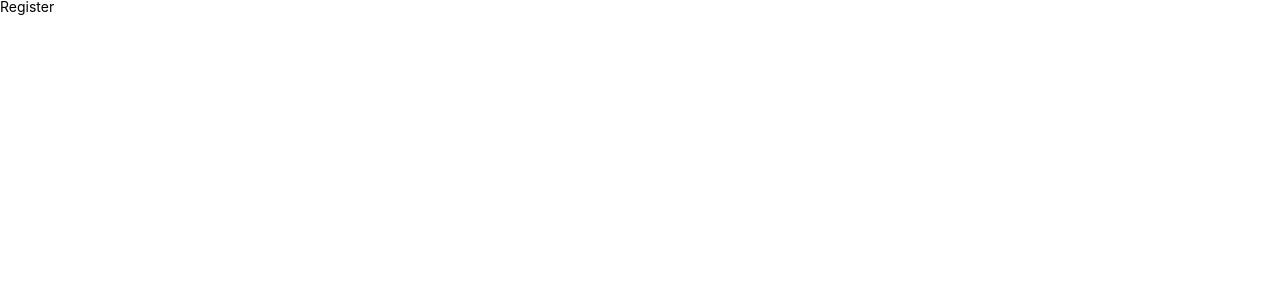
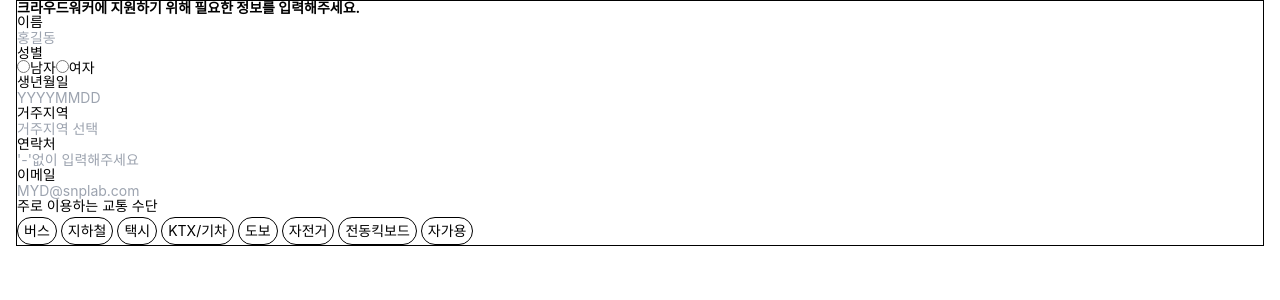
Before and after one commit to devMarco14/snplab_admin, a React (Create React App) app: page /register in a window 1280 px wide. Shown: the top 300 px of the page. Built offline with nearby package versions, Linux system fonts and the light colour scheme.

Commit message:
#10 design : RegisterPage퍼블리싱

```diff
--- a/src/App.tsx
+++ b/src/App.tsx
@@ -2,9 +2,7 @@ import React from 'react';
 import Routing from 'routes/Routing';
 
 function App() {
-  return (
-    <Routing />
-  );
+  return <Routing />;
 }
 
 export default App;
--- a/src/index.tsx
+++ b/src/index.tsx
@@ -1,7 +1,7 @@
 import React from 'react';
 import ReactDOM from 'react-dom/client';
 import { QueryClientProvider, QueryClient } from '@tanstack/react-query';
-import { BrowserRouter as Router} from 'react-router-dom';
+import { BrowserRouter as Router } from 'react-router-dom';
 import './index.css';
 import App from './App';
 
@@ -9,13 +9,13 @@ const queryClient = new QueryClient({
   defaultOptions: {
     queries: {
       staleTime: 1000 * 60,
-      refetchInterval: false
-    }
-  }
+      refetchInterval: false,
+    },
+  },
 });
 
 const root = ReactDOM.createRoot(
-  document.getElementById('root') as HTMLElement
+  document.getElementById('root') as HTMLElement,
 );
 root.render(
   <React.StrictMode>
@@ -24,5 +24,5 @@ root.render(
         <App />
       </Router>
     </QueryClientProvider>
-  </React.StrictMode>
+  </React.StrictMode>,
 );
--- /dev/null
+++ b/src/libs/utils/TRANSPORATION.ts
@@ -0,0 +1,10 @@
+export const TRANSPORATION = [
+  { id: 1, item: '버스' },
+  { id: 2, item: '지하철' },
+  { id: 3, item: '택시' },
+  { id: 4, item: 'KTX/기차' },
+  { id: 5, item: '도보' },
+  { id: 6, item: '자전거' },
+  { id: 7, item: '전동킥보드' },
+  { id: 8, item: '자가용' },
+];
--- a/src/libs/utils/constants.ts
+++ b/src/libs/utils/constants.ts
@@ -1,5 +1,5 @@
 enum Constants {
-  BASE_URL = 'http://localhost:8080'
+  BASE_URL = 'http://localhost:8080',
 }
 
 export default Constants;
--- a/src/pages/NotFound.tsx
+++ b/src/pages/NotFound.tsx
@@ -1,5 +1,5 @@
 import React from 'react';
 
 export default function NotFound() {
-  return <h1>You just activated my trap card</h1>
+  return <h1>You just activated my trap card</h1>;
 }
--- a/src/pages/register/Register.tsx
+++ b/src/pages/register/Register.tsx
@@ -1,5 +1,6 @@
 import React from 'react';
+import RegisterPage from './RegisterPage';
 
 export default function Register() {
-  return <h1>Register</h1>
+  return <RegisterPage />;
 }
--- /dev/null
+++ b/src/pages/register/RegisterPage.tsx
@@ -0,0 +1,60 @@
+import { TRANSPORATION } from 'libs/utils/TRANSPORATION';
+import React from 'react';
+
+function RegisterPage() {
+  return (
+    <section className="w-screen flex justify-center ">
+      <article className="w-full mx-4 border border-solid border-black">
+        <div className="w-3/5">
+          <h1 className="text-md font-bold">
+            크라우드워커에 지원하기 위해 필요한 정보를 입력해주세요.
+          </h1>
+        </div>
+        <div>
+          <div>이름</div>
+          <input type="text" placeholder="홍길동" />
+        </div>
+        <div>
+          <div>성별</div>
+          <form>
+            <input type="radio" id="male" name="gender" value="남자" />
+            남자
+            <input type="radio" id="male" name="gender" value="여자" />
+            여자
+          </form>
+        </div>
+        <div>
+          <div>생년월일</div>
+          <input type="number" placeholder="YYYYMMDD" />
+        </div>
+        <div>
+          <div>거주지역</div>
+          <input type="text" placeholder="거주지역 선택" />
+        </div>
+        <div>
+          <div>연락처</div>
+          <input type="number" placeholder="'-'없이 입력해주세요" />
+        </div>
+        <div>
+          <div>이메일</div>
+          <input type="text" placeholder="MYD@snplab.com" />
+        </div>
+        <div>
+          <div>주로 이용하는 교통 수단</div>
+          <form className="flex flex-wrap w-5/6">
+            {TRANSPORATION.map(({ item, id }) => (
+              <label className="flex" key={id} htmlFor="transporation">
+                <div className="flex h-7 mr-1 mt-1 rounded-3xl border border-solid border-black items-center px-1.5">
+                  {item}
+                </div>
+                <input className="hidden" type="checkbox" id="transporation" />
+              </label>
+            ))}
+          </form>
+        </div>
+      </article>
+    </section>
+  );
+}
+
+export default RegisterPage;
--- a/src/routes/Path.ts
+++ b/src/routes/Path.ts
@@ -1,7 +1,7 @@
 enum Path {
   LandingPage = '/',
   Register = '/register',
-  Admin = '/admin'
+  Admin = '/admin',
 }
 
 export default Path;
--- a/src/routes/Routing.tsx
+++ b/src/routes/Routing.tsx
@@ -9,7 +9,7 @@ import NotFound from 'pages/NotFound';
 export default function Routing() {
   return (
     <Routes>
-      <Route path={Path.LandingPage} element={<Landing />}/>
+      <Route path={Path.LandingPage} element={<Landing />} />
       <Route path={Path.Register} element={<Register />} />
       <Route path={Path.Admin} element={<Admin />} />
       <Route path="*" element={<NotFound />} />
```
Also changed, not shown: tailwind.config.js (+4 -4 lines), src/pages/admin/Admin.tsx (line endings or trailing spaces).
